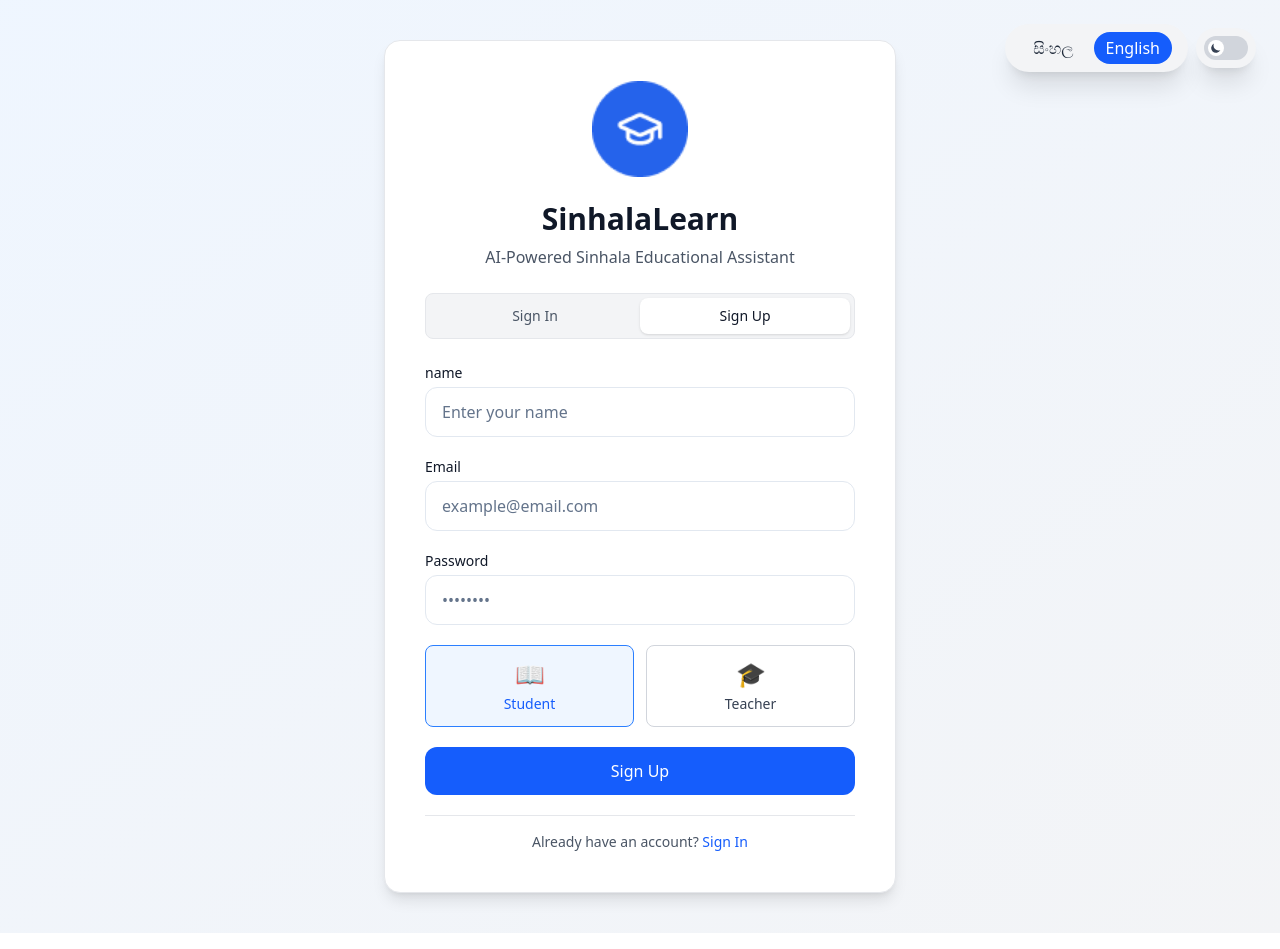
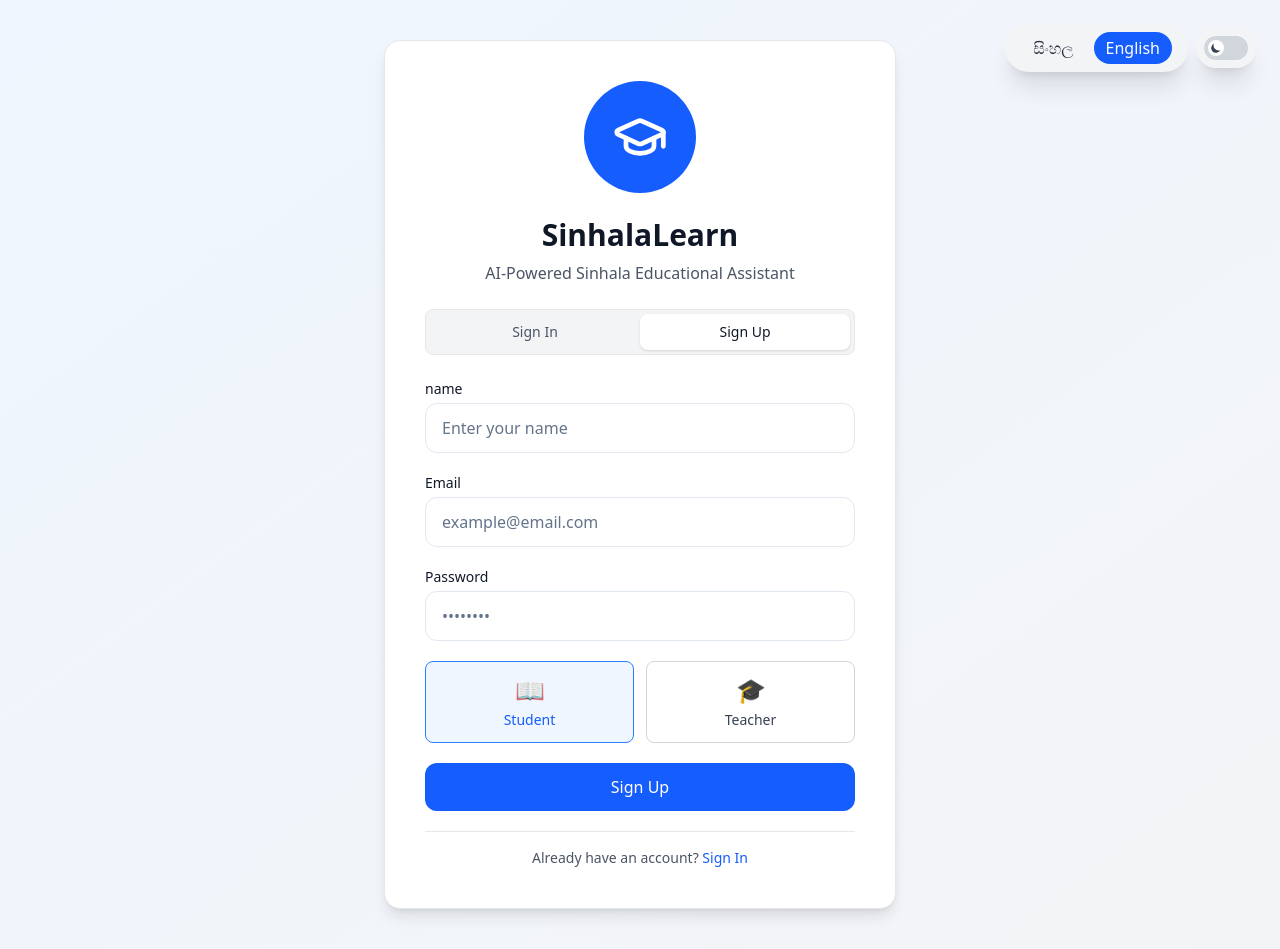
Before and after one commit to Miyuri15/sinlearn-web, a Next.js app: page /auth/sign-up in a window 1280 px wide. Built offline with nearby package versions, Linux system fonts and the light colour scheme.

Commit message:
feat: replace logo image with GraduationCap icon in AuthPage and NotFound components

```diff
--- a/src/app/auth/page.tsx
+++ b/src/app/auth/page.tsx
@@ -9,6 +9,7 @@ import { useRouter } from "next/navigation";
 import LanguageToggle from "@/components/language/LanguageToggle";
 import Link from "next/link";
 import { setUser, getUser, getLanguage } from "@/lib/localStore";
+import { GraduationCap } from "lucide-react";
 
 interface AuthPageProps {
   readonly defaultTab?: "signin" | "signup";
@@ -90,14 +91,9 @@ export default function AuthPage({ defaultTab = "signin" }: AuthPageProps) {
       >
         {/* Logo */}
         <div className="flex justify-center mb-6">
-          <Image
-            src="/images/AuthPage.png"
-            alt="SinLearn Logo"
-            width={80}
-            height={80}
-            className="w-16 h-16 sm:w-20 sm:h-20 lg:w-24 lg:h-24"
-            priority
-          />
+          <div className="flex items-center justify-center rounded-full bg-blue-600 w-20 h-20 sm:w-24 sm:h-24 lg:w-28 lg:h-28">
+            <GraduationCap className="w-10 h-10 sm:w-12 sm:h-12 lg:w-14 lg:h-14 text-white" />
+          </div>
         </div>
 
         <h1 className="text-center text-xl sm:text-2xl lg:text-3xl font-semibold text-gray-900 dark:text-white">
--- a/src/app/not-found.tsx
+++ b/src/app/not-found.tsx
@@ -4,6 +4,7 @@ import Image from "next/image";
 import Link from "next/link";
 import LanguageToggle from "@/components/language/LanguageToggle";
 import Button from "@/components/ui/Button";
+import { GraduationCap } from "lucide-react";
 
 export default function NotFound() {
   return (
@@ -14,13 +15,9 @@ export default function NotFound() {
 
       <div className="w-full max-w-md bg-white dark:bg-gray-800 rounded-3xl p-10 shadow-xl border border-gray-200 dark:border-gray-700 text-center">
         <div className="flex justify-center mb-6">
-          <Image
-            src="/images/AuthPage.png"
-            alt="SinLearn Logo"
-            width={80}
-            height={80}
-            priority
-          />
+          <div className="flex items-center justify-center rounded-full bg-blue-600 w-20 h-20 sm:w-24 sm:h-24 lg:w-28 lg:h-28">
+            <GraduationCap className="w-10 h-10 sm:w-12 sm:h-12 lg:w-14 lg:h-14 text-white" />
+          </div>
         </div>
 
         <h1 className="text-3xl font-semibold mb-2 text-gray-900 dark:text-white">
```
